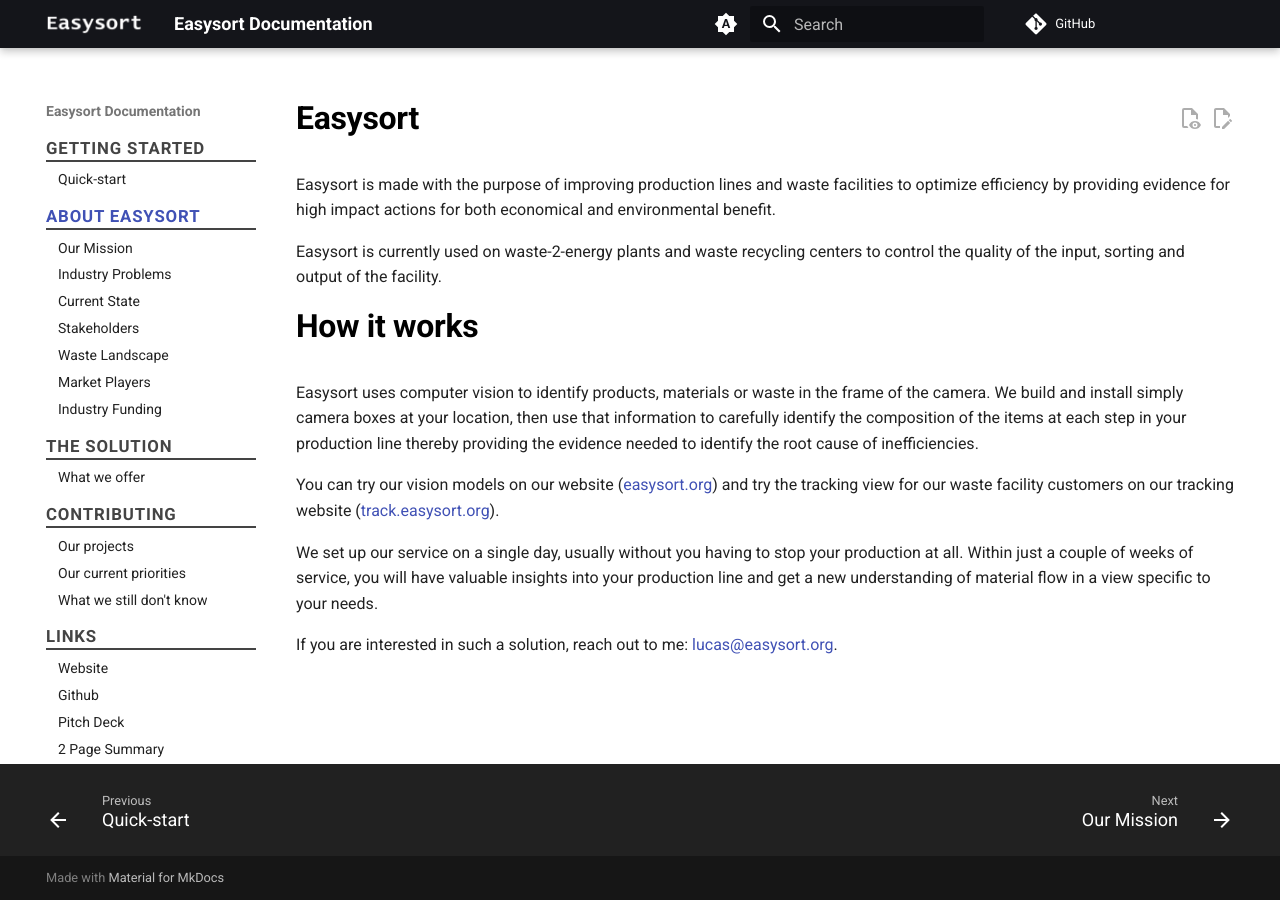
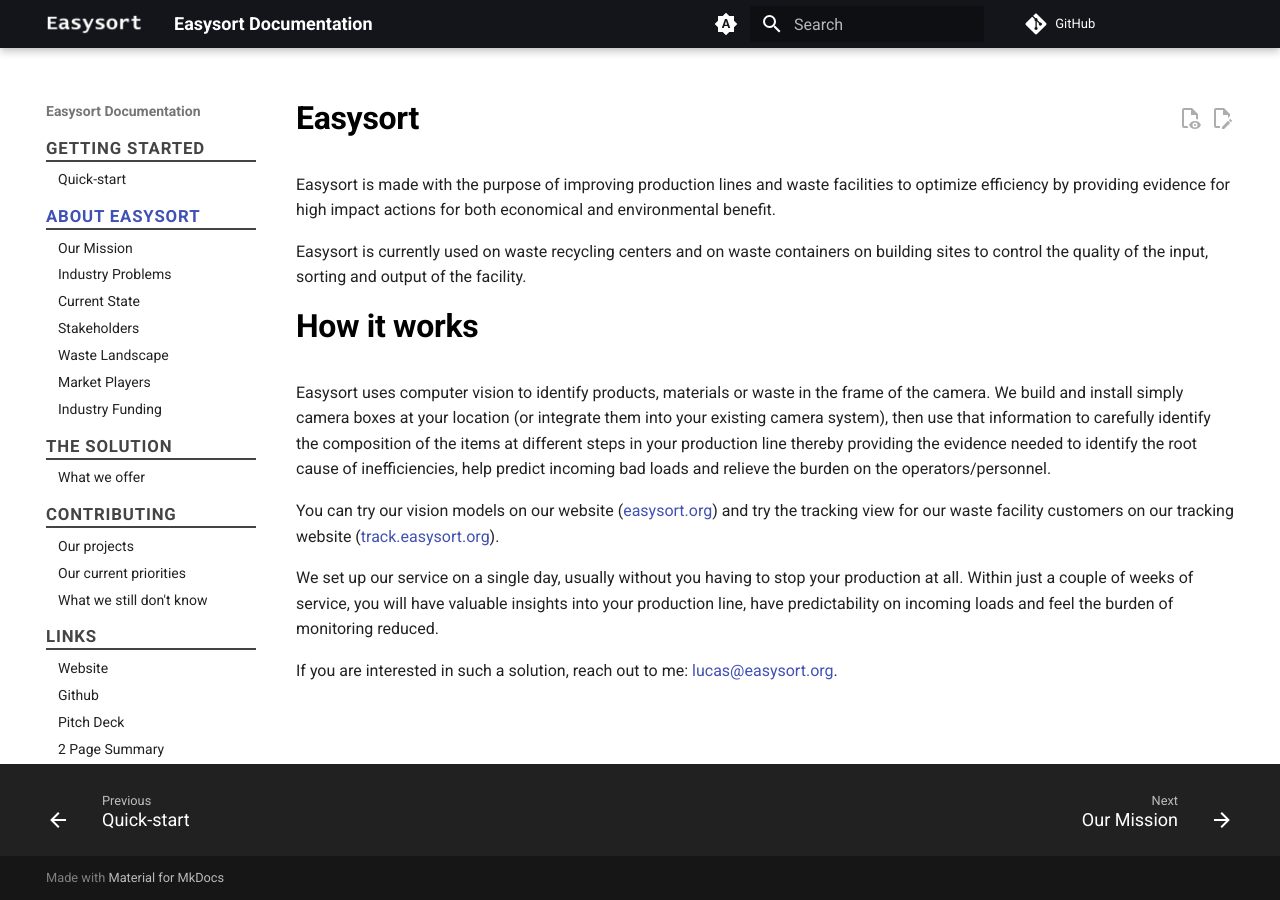
Before and after one commit to Easysort/Easysort, an MkDocs documentation site: the page built from docs/why/index.md, in a window 1280 px wide. Built offline with MkDocs 1.6.1 and Material for MkDocs 9.7.7, drawn with Linux system fonts in a browser that asks for light colours; comment, search, counter and statistics services are not loaded.

Commit message:
update why

```diff
--- a/docs/why/index.md
+++ b/docs/why/index.md
@@ -2,14 +2,14 @@
 
 Easysort is made with the purpose of improving production lines and waste facilities to optimize efficiency by providing evidence for high impact actions for both economical and environmental benefit.
 
-Easysort is currently used on waste-2-energy plants and waste recycling centers to control the quality of the input, sorting and output of the facility.
+Easysort is currently used on waste recycling centers and on waste containers on building sites to control the quality of the input, sorting and output of the facility.
 
 # How it works
 
-Easysort uses computer vision to identify products, materials or waste in the frame of the camera. We build and install simply camera boxes at your location, then use that information to carefully identify the composition of the items at each step in your production line thereby providing the evidence needed to identify the root cause of inefficiencies.
+Easysort uses computer vision to identify products, materials or waste in the frame of the camera. We build and install simply camera boxes at your location (or integrate them into your existing camera system), then use that information to carefully identify the composition of the items at different steps in your production line thereby providing the evidence needed to identify the root cause of inefficiencies, help predict incoming bad loads and relieve the burden on the operators/personnel.
 
 You can try our vision models on our website ([easysort.org](https://easysort.org)) and try the tracking view for our waste facility customers on our tracking website ([track.easysort.org](https://track.easysort.org)).
 
-We set up our service on a single day, usually without you having to stop your production at all. Within just a couple of weeks of service, you will have valuable insights into your production line and get a new understanding of material flow in a view specific to your needs.
+We set up our service on a single day, usually without you having to stop your production at all. Within just a couple of weeks of service, you will have valuable insights into your production line, have predictability on incoming loads and feel the burden of monitoring reduced.
 
 If you are interested in such a solution, reach out to me: lucas@easysort.org.
```
